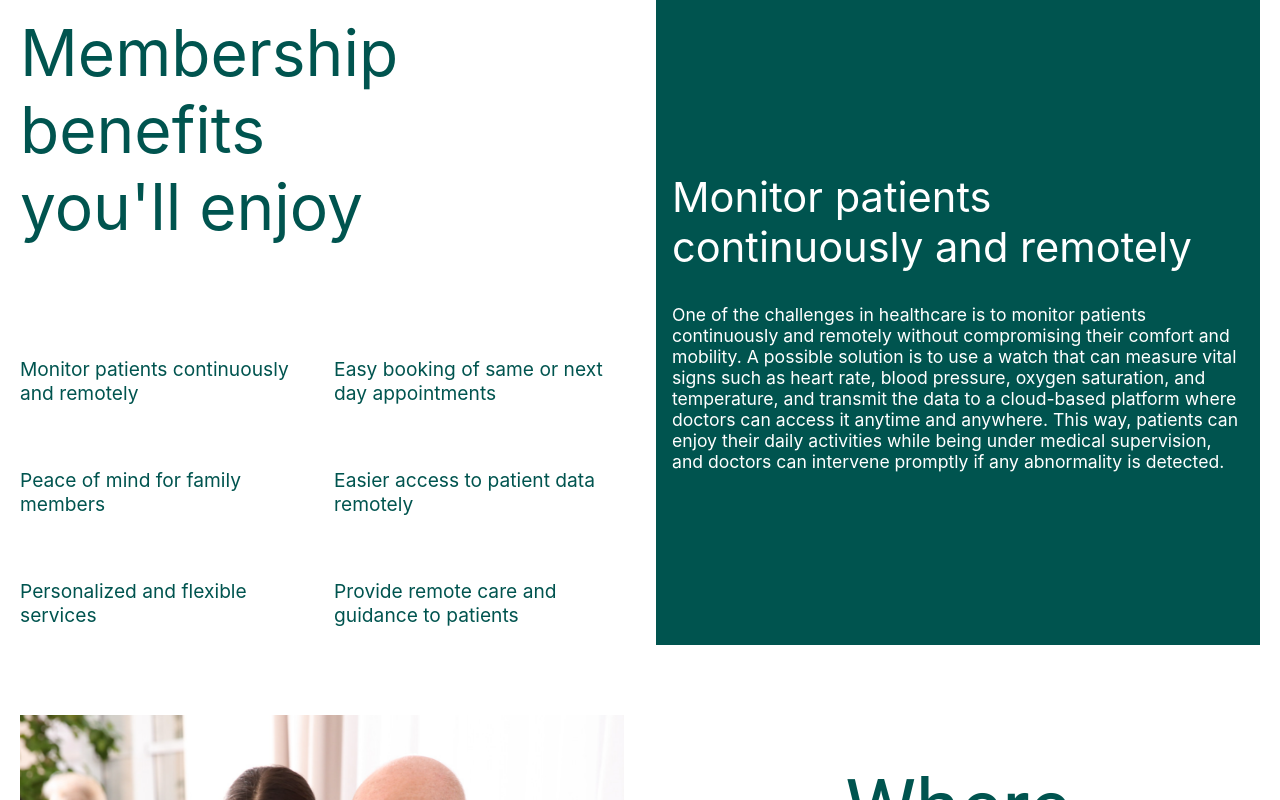
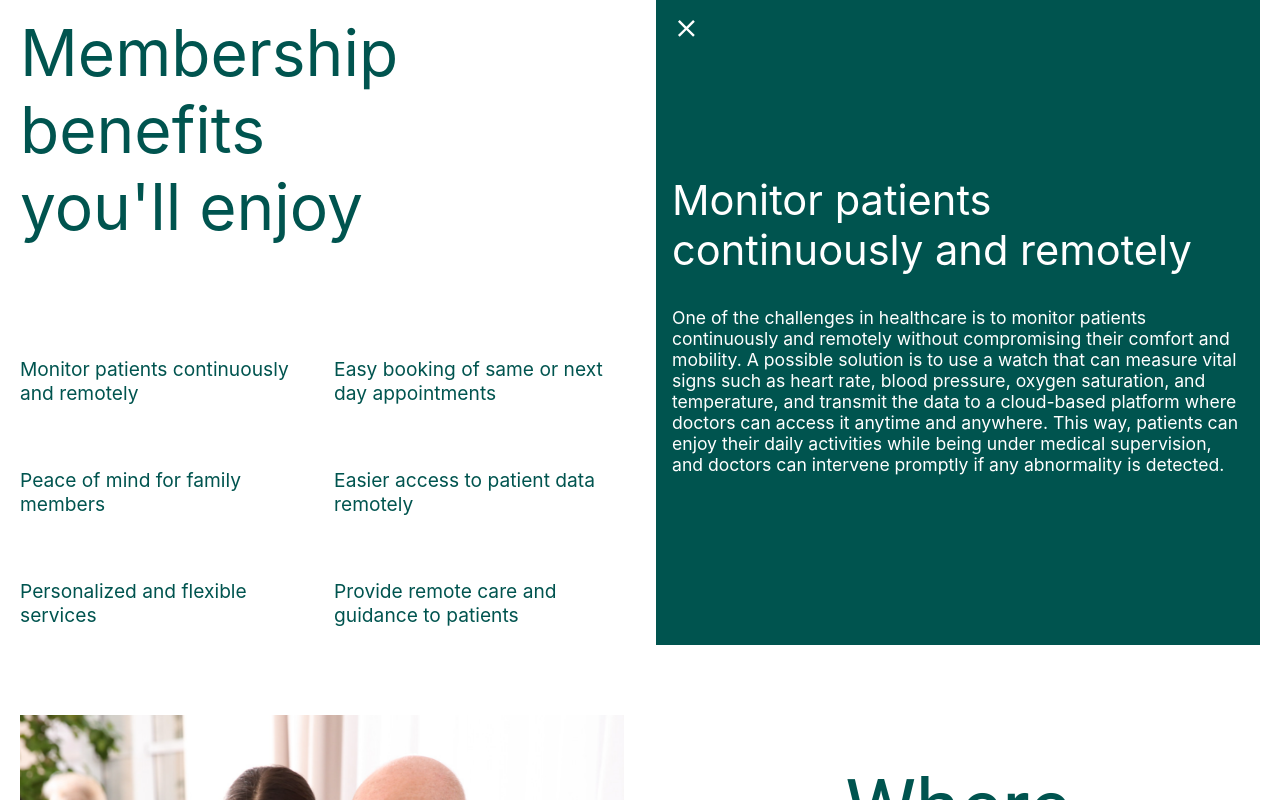
Before and after one commit to mohamad-alkaadi/MedCare, a React (Create React App) app in the folder final_last-version/: page / in a window 1280 px wide. Both pictures are taken after a click on the button "Monitor patients continuously and remotely". Shown: the part 1634-2434 px from the top of the page. Built offline with nearby package versions, Linux system fonts and the light colour scheme; a web font is replaced by a local one.

Commit message:
updating the logic of sec3

```diff
--- a/final_last-version/package.json
+++ b/final_last-version/package.json
@@ -37,5 +37,8 @@
       "last 1 firefox version",
       "last 1 safari version"
     ]
+  },
+  "devDependencies": {
+    "@types/react-icons": "^3.0.0"
   }
 }
--- a/final_last-version/src/Page/Home/SectionThree.js
+++ b/final_last-version/src/Page/Home/SectionThree.js
@@ -1,28 +1,29 @@
-import React, { useState } from 'react'
+import React, { useState,useRef,useEffect } from 'react'
 import './home-css/sectionthree.css'
 import secThee from './Home-assets/sec3.jpg'
-
-
+import {MdClose} from 'react-icons/md'
 const img = ()=>{
   return <img src={secThee} draggable="false" />;
 }
 
-const secTwo = (value,active) => {
-  if(active){
+const secTwo = (value) => {
+
   switch (value) {
-    case value = 0:
+    case 0:
       return <img src={secThee} draggable="false" />
       break;
-    case value = 1:
+    case 1:
       return(<div className='hidden-content-one hidden-content'>
-
+              <button className='back-button'><MdClose/></button>
+              <div className='hidden-para'>
               <p className='hidden-title'>Monitor patients continuously and remotely</p>
               <p className='hidden-para'>One of the challenges in healthcare is to monitor patients continuously and remotely without compromising their comfort and mobility. A possible solution is to use a watch that can measure vital signs such as heart rate, blood pressure, oxygen saturation, and temperature, and transmit the data to a cloud-based platform where doctors can access it anytime and anywhere.
                  This way, patients can enjoy their daily activities while being under medical supervision, and doctors can intervene promptly if any abnormality is detected.
              </p>
+             </div>
              </div>)
       break;
-    case value = 2:
+    case 2:
       return(
               <div className='hidden-content-two hidden-content'>
               <p className='hidden-title'>Easy booking of same or next day appointments</p>
@@ -32,21 +33,21 @@ const secTwo = (value,active) => {
 
              </div>)
       break;
-    case value = 3:
+    case 3:
       return(<div className='hidden-content-three hidden-content'>
               <p>3One of the challenges in healthcare is to monitor patients continuously and remotely without compromising their comfort and mobility. A possible solution is to use a watch that can measure vital signs such as heart rate, blood pressure, oxygen saturation, and temperature, and transmit the data to a cloud-based platform where doctors can access it anytime and anywhere.
                  This way, patients can enjoy their daily activities while being under medical supervision, and doctors can intervene promptly if any abnormality is detected.
               </p>
              </div>)
       break;
-    case value = 4:
+    case 4:
       return(<div className='hidden-content-four hidden-content'>
               <p>4One of the challenges in healthcare is to monitor patients continuously and remotely without compromising their comfort and mobility. A possible solution is to use a watch that can measure vital signs such as heart rate, blood pressure, oxygen saturation, and temperature, and transmit the data to a cloud-based platform where doctors can access it anytime and anywhere.
                  This way, patients can enjoy their daily activities while being under medical supervision, and doctors can intervene promptly if any abnormality is detected.
               </p>
              </div>)
       break;
-    case value = 5:
+    case 5:
       return(<div className='hidden-content-five hidden-content'>
 
               <p>5One of the challenges in healthcare is to monitor patients continuously and remotely without compromising their comfort and mobility. A possible solution is to use a watch that can measure vital signs such as heart rate, blood pressure, oxygen saturation, and temperature, and transmit the data to a cloud-based platform where doctors can access it anytime and anywhere.
@@ -54,7 +55,7 @@ const secTwo = (value,active) => {
               </p>
              </div>)
       break;
-    case value = 6:
+    case 6:
       return(<div className='hidden-content-six hidden-content'>
               <p>6One of the challenges in healthcare is to monitor patients continuously and remotely without compromising their comfort and mobility. A possible solution is to use a watch that can measure vital signs such as heart rate, blood pressure, oxygen saturation, and temperature, and transmit the data to a cloud-based platform where doctors can access it anytime and anywhere.
                  This way, patients can enjoy their daily activities while being under medical supervision, and doctors can intervene promptly if any abnormality is detected.
@@ -65,9 +66,7 @@ const secTwo = (value,active) => {
       return <img src={secThee} draggable="false" />
       break;
   }
-  }else{
-    return <img src={secThee} draggable="false" />
-  }
+
 }
 
 
@@ -78,7 +77,7 @@ const hellobe = (buttonValue,buttonActive) =>{
 }
 
 const SectionThree = () => {
-  const [hello,setHello] =useState({value:0,active:false});
+  const [hello,setHello] =useState({value:0,active:false,text:0});
 
   const buttonOne = () =>{
     setHello({...hello,value:1,active:!hello.active});
@@ -109,6 +108,9 @@ const SectionThree = () => {
     setHello({...hello,value:6,active:!hello.active});
     return hello.value,hello.active;
   }
+
+
+
 
 
 
--- a/final_last-version/src/Page/Home/home-css/sectionthree.css
+++ b/final_last-version/src/Page/Home/home-css/sectionthree.css
@@ -15,6 +15,7 @@
     display: grid;
     text-align: start;
 }
+
 
 .benefits-text{
     grid-column: 1 /span 6;
@@ -170,20 +171,32 @@
     grid-column: 7/span 6;
     display: grid;
     justify-content: center;
-    align-content: center;
+    /* align-content: center; */
     background-color: #00544f;
     text-align: start;
     color: #fff;
     height: 100%;
     padding: 1rem;
+    grid-template-rows: 1% auto;
+  }
+  .back-button{
+    font-size: 1.8rem;
+    width: fit-content;
+    align-self: flex-start;
+  }
 
-  }
-  .hidden-title{
+    .hidden-title{
     font-size: 2.6rem;
     padding-bottom: 2rem;
+    align-self: center;
   }
   .hidden-para{
     font-size: 1.1rem;
+    align-self: center;
+  }
+  .hidden-para{
+    align-self: center;
+    /* background-color: red; */
   }
 /* ---------------------------------end of pc specific-----------------------------------*/
 }
```
Also changed, not shown: final_last-version/src/Page/Home/Home-assets/test.jpg (added), 1 other file (tests, documents, lock files or other folders).
